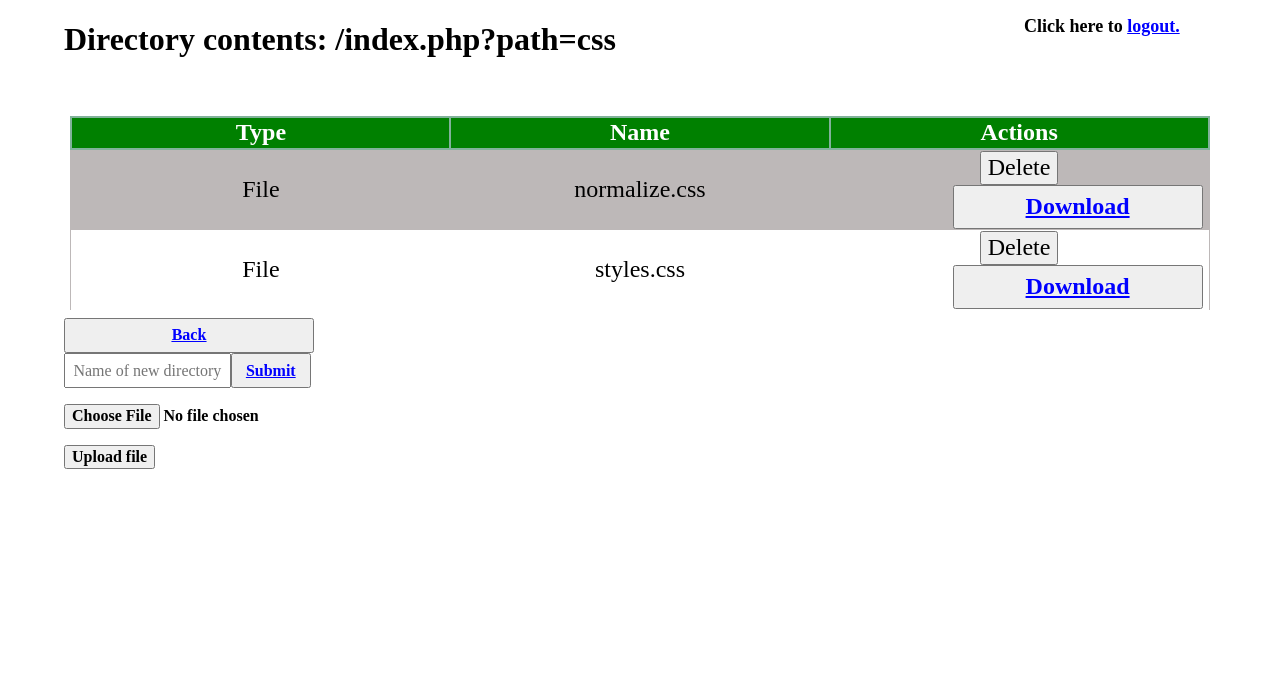
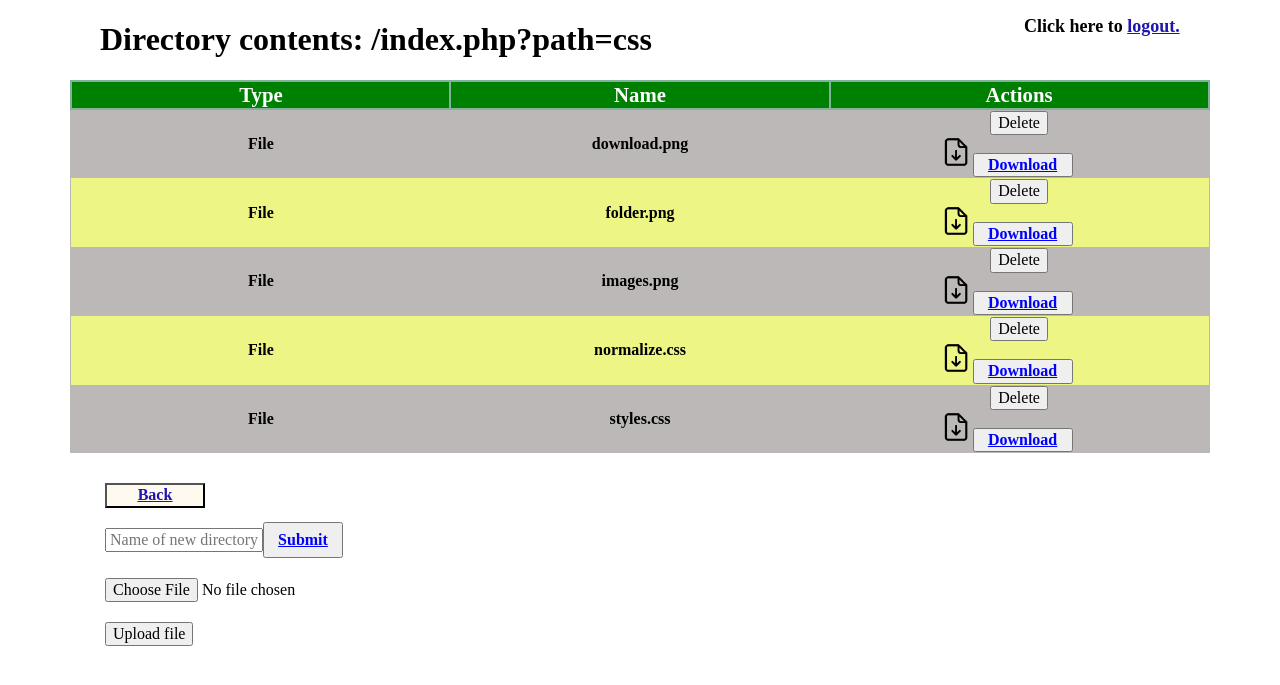
Before and after one commit to lexaras/PHP_FBrowser, a PHP site: page /index.php?path=css in a window 1280 px wide. Shown: the top 685 px of the page. Run offline with PHP 8.4, Linux system fonts and the light colour scheme; the visitor is signed in with stand-in values (Sample User, id 1).

Commit message:
Fixed download functionality, css upgrades

```diff
--- a/css/styles.css
+++ b/css/styles.css
@@ -1,10 +1,21 @@
 h1 {
-    margin-left: 5vw;
+    margin-left: 100px;
   }
-h4{
+  h4 {
     position: fixed;
-    margin-left: 7vh;
-    margin-top: 17vh;
+    margin-left: 120px;
+    margin-top: 220px;
+  }
+  p {
+    font-family: Arial, Helvetica, sans-serif;
+    font-weight: 700;
+  }
+  img {
+    width: 35px;
+  }
+  #img1{
+      margin-left: -240px;
+
   }
   table {
     width: 89vw;
@@ -14,27 +25,28 @@ table {
   }
 
   th {
-    font-size: 1.5em;
+    font-size: 1.3em;
     background-color: green;
     border: 2px solid #81b29a;
     color: white;
   }
 
   td {
-    font-size: 1.5em;
+    font-size: 1em;
+    font-weight: 600;
     text-align: center;
-    height: 1.5em;
+    height: 4em;
     width: calc(100% / 3);
   }
 
   tr:nth-of-type(even) {
-    background-color: white;
+    background-color: rgb(237, 245, 133);
   }
 
   a:link {
     text-decoration: underline;
     width: 100%;
-    color: blue;
+    color: rgb(32, 22, 175);
   }
   a:hover {
     color: red;
@@ -43,8 +55,11 @@ a:hover {
   button {
     margin-left: 5vw;
     margin-top: 1vw;
-    width: 250px;
-    padding: 0.5vw;
+    font-family: inherit;
+    font-size: 100%;
+    line-height: 1.15;
+    margin: 0;
+    width: 100px;
     cursor: pointer;
     color: blue;
     text-decoration: underline;
@@ -56,40 +71,36 @@ button {
     margin-left: 0;
     padding: 0.5vw;
   }
-#upl_buttons{
-    margin-left: 5vw;
-    margin-top: 2vh;
-    font-weight: 700;
+  #upl_buttons {
+      margin-left: 105px;
+      font-size: 700;
+      margin-top: 20px;
   }
 
   #input {
-    margin-left: 5vw;
-    padding: 0.5vw;
+      margin-left: 105px;
       text-align: center;
       width: 150px;
-
+      margin-top: 20px;
   }
-
   #login {
-    width: 30vh;
-    height: 20vh;
+    width: 300px;
+    height: 250px;
     background-color: cornsilk;
-    margin-top: 15vh;
-    margin-left: 5vh;
+    margin-top: 100px;
+    margin-left: 100px;
     border: 3px solid black;
     text-align: center;
   }
 
-#login>input {
-    margin-top: 2vh;
+  #login > input {
+    margin-top: 15px;
     padding: 4px 4px;
   }
 
-.button1{
-    margin-top: 1vw;
-    width: 10vw;
-    padding: .25vw;
-    margin-left:0;
+  .button1 {
+    margin-top: 20px;
+    width: 100px;
     font-weight: 700;
     color: green;
   }
@@ -101,13 +112,12 @@ button {
     margin-left: 80%;
     margin-top: -8vh;
   }
-.hide{
+  .hide {
     visibility: hidden;
   }
-.back_button{
-    margin-left: 5vw;
-    margin-top: 1vh;
+  .back_button {
+      margin-left: 105px;
+      margin-top: 30px;
+      background-color: floralwhite;
+      width: 100px;
   }
-form.buttonsform{
-    margin-left: -15vw;
-}
--- a/driver.php
+++ b/driver.php
@@ -13,6 +13,15 @@ print('<div class="logout">Click here to <a href="index.php?action=logout"> logo
     </thead>
     <tbody>
         <?php
+        //Display cwd(current working directory) files and directories
+        if (!isset($_GET['path']) && !isset($_POST['new_dir']) && empty($_POST)) {
+            $dir = getcwd();
+            // print_r($dir);
+            $files_directories = scandir($dir);
+            // print('<br>');
+            // print_r($files_directories);
+            display($files_directories);
+        };
         //File upload functionality
         if (isset($_FILES['image'])) {
             $errors = array();
@@ -35,12 +44,13 @@ print('<div class="logout">Click here to <a href="index.php?action=logout"> logo
                 echo '<script>alert("File with the same name already exists")</script>';
             }
             if (empty($errors) == true) {
-                move_uploaded_file($file_tmp, $_GET['path'] . "./" . $file_name);
+                move_uploaded_file($file_tmp, "./" . $_GET['path'] . "./" . $file_name);
+                header('Location:' . $_SERVER['REQUEST_URI']);
             }
         }
         // file download logic
         if (isset($_POST['download'])) {
-            $file='./' . $_POST['download'];
+            $file =  $_GET["path"] . './' .  $_POST['download'];
             $fileToDownloadEscaped = str_replace("&nbsp;", " ", htmlentities($file, null, 'utf-8'));
             ob_clean();
             ob_start();
@@ -56,15 +66,6 @@ print('<div class="logout">Click here to <a href="index.php?action=logout"> logo
             readfile($fileToDownloadEscaped);
             exit;
         }
-        //Display cwd(current working directory) files and directories
-        if (!isset($_GET['path']) && !isset($_POST['new_dir']) && empty($_POST)) {
-            $dir = getcwd();
-            // print_r($dir);
-            $files_directories = scandir($dir);
-            // print('<br>');
-            // print_r($files_directories);
-            display($files_directories);
-        };
         //Navigate between folders if path has changed and display cwd again
         if (isset($_GET) && $_GET['path'] != "") {
             $current_dir = $_GET['path'];
@@ -77,14 +78,14 @@ print('<div class="logout">Click here to <a href="index.php?action=logout"> logo
         }
         //Create new directory
         if (isset($_POST['new_dir'])) {
-            if($_POST['new_dir'] != "" && (!file_exists($_POST['new_dir']))){
+            if ($_POST['new_dir'] != "" && (!file_exists($_POST['new_dir']))) {
                 $dir = getcwd();
                 //print($dir);
                 mkdir($dir . '/' . $_POST['new_dir']);
                 header('Location: ' . $_SERVER['REQUEST_URI']);
                 $files_directories = scandir($dir);
                 display($files_directories);
-            } else{
+            } else {
                 echo '<script>alert("File with the same name already exists or the input field is empty")</script>';
                 $dir = getcwd();
                 $files_directories = scandir($dir);
@@ -126,8 +127,6 @@ print("<button class='back_button'><a href='$previous_dir'>Back</a></button>");
 print("<form action=''method='POST'><input type='text' name='new_dir'
 id='input' placeholder='Name of new directory'><button id='submit'>Submit</button></form>");
 ?>
-
-<!-- Upload file form and -->
 <form action="" method="POST" enctype="multipart/form-data">
     <input id='upl_buttons' type="file" name="image" />
     <br>
@@ -146,11 +145,11 @@ function display($files_directories)
     foreach ($files_directories as $each) {
         if ($each != '.' && $each != '..')
             if (is_dir($each)) {
-                print("<tr><td>Folder</td><td><a href='?path=$each'>" . $each . "</a></td><td></td></tr>");
+                print("<tr><td>Folder</td><td><a href='?path=$each'>"."<img id='imgFolder' src='css/folder.png'>" . $each . "</a></td><td></td></tr>");
             } else print("<tr><td>File</td><td>" . $each . "</a></td><td><form method='POST'><input type='submit' name='$each' value='Delete'></form>
             <form action='' method='post' class='buttonsform'>
             <input class='hide' name='download' value='$each'>
-            <button type='submit' class='myButton id='download'>Download</button>
+            <img id='img1' src='css/download.png'><button  type='submit' class='myButton id='download'>Download</button>
             </form></td></tr>");
     };
 };
@@ -159,10 +158,12 @@ function navigate($files_directories, $url)
     foreach ($files_directories as $each) {
         if ($each != '.' && $each != '..')
             if (is_dir($each)) {
-                print("<tr><td>Folder</td><td><a href='$url/$each'>" . $each . "</a></td><td></td></tr>");
-            } else print("<tr><td>File</td><td>" . $each . "</a></td><td><form method='POST'><input type='submit' name='$each' value='Delete'></form>
-        <form  method='POST' class='buttonsform'><input class='hide' name='download' value='$each'>
-    <button type='submit' class='myButton' id='download'>Download</button></form></td></tr><br>");
+                print("<tr><td>Folder</td><td><a href='$url/$each'>"."<img id='imgFolder' src='css/folder.png'>" . $each . "</a></td><td></td></tr>");
+            }else print("<tr><td>File</td><td>" . $each . "</a></td><td><form method='POST'><input type='submit' name='$each' value='Delete'></form>
+            <form action='' method='post' class='buttonsform'>
+            <input class='hide' name='download' value='$each'>
+            <img id='img1' src='css/download.png'><button  type='submit' class='myButton id='download'>Download</button>
+            </form></td></tr>");
     };
 }
 ?>
--- a/index.php
+++ b/index.php
@@ -25,7 +25,7 @@
             $_SESSION['timeout'] = time();
             $_SESSION['username'] = "Benas";
         } else {
-            print('<h4> Wrong username or password</h4>');
+            print('<h4>&nbsp;&nbsp;&nbsp;&nbsp;&nbsp; Wrong username or password</h4>');
         }
     }
     ?>
@@ -46,9 +46,11 @@
         } else {
         ?>
             <form id="login" action="./index.php" method="post">
+                <p> <img src="css/images.png" >Sign up  </p>
                 <input type="text" name="username" placeholder="username = Benas" required autofocus></br>
                 <input type="password" name="password" placeholder="password = 12345" required>
                 <button class="button1" type="submit" name="login">Login</button>
+
             <?php } ?>
     </div>
 </body>
```
Also changed, not shown: css/download.png (added), css/folder.png (added), css/images.png (added). Lines whose indentation alone changed are shown as unchanged.
